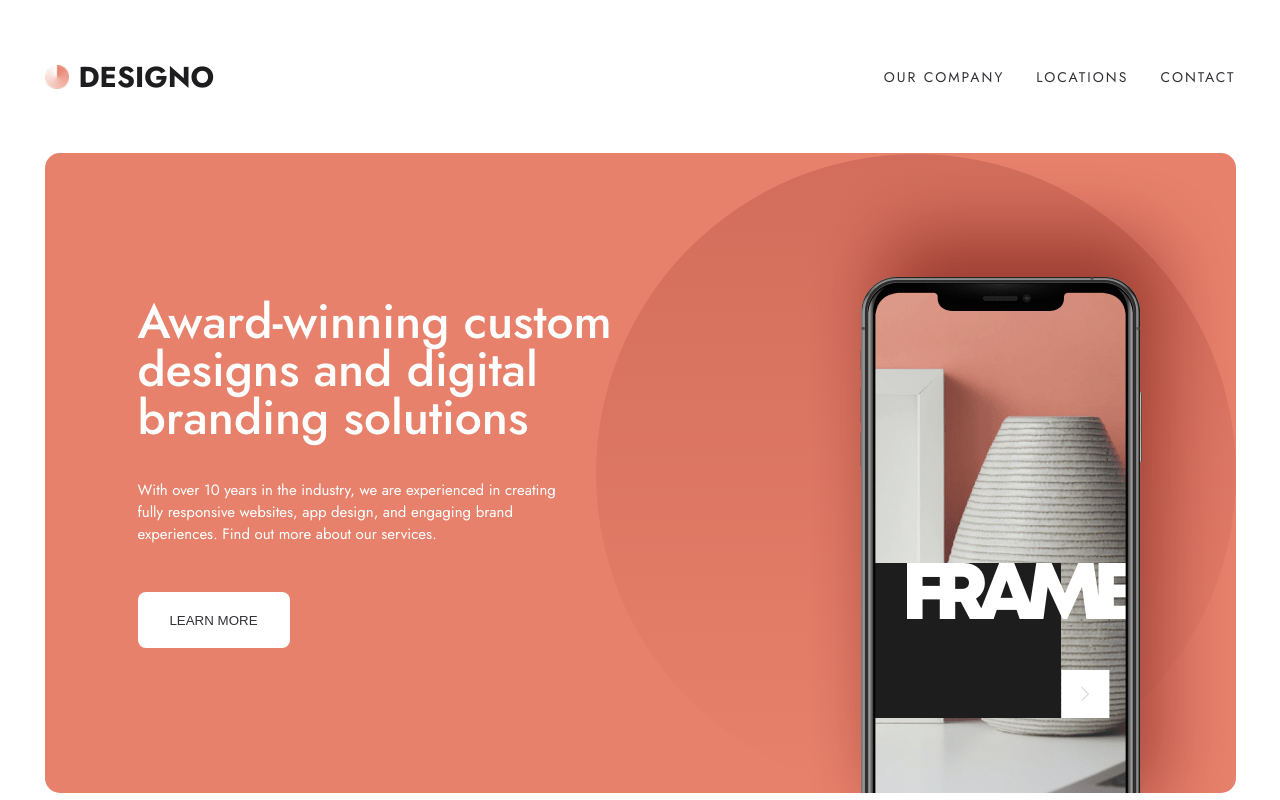
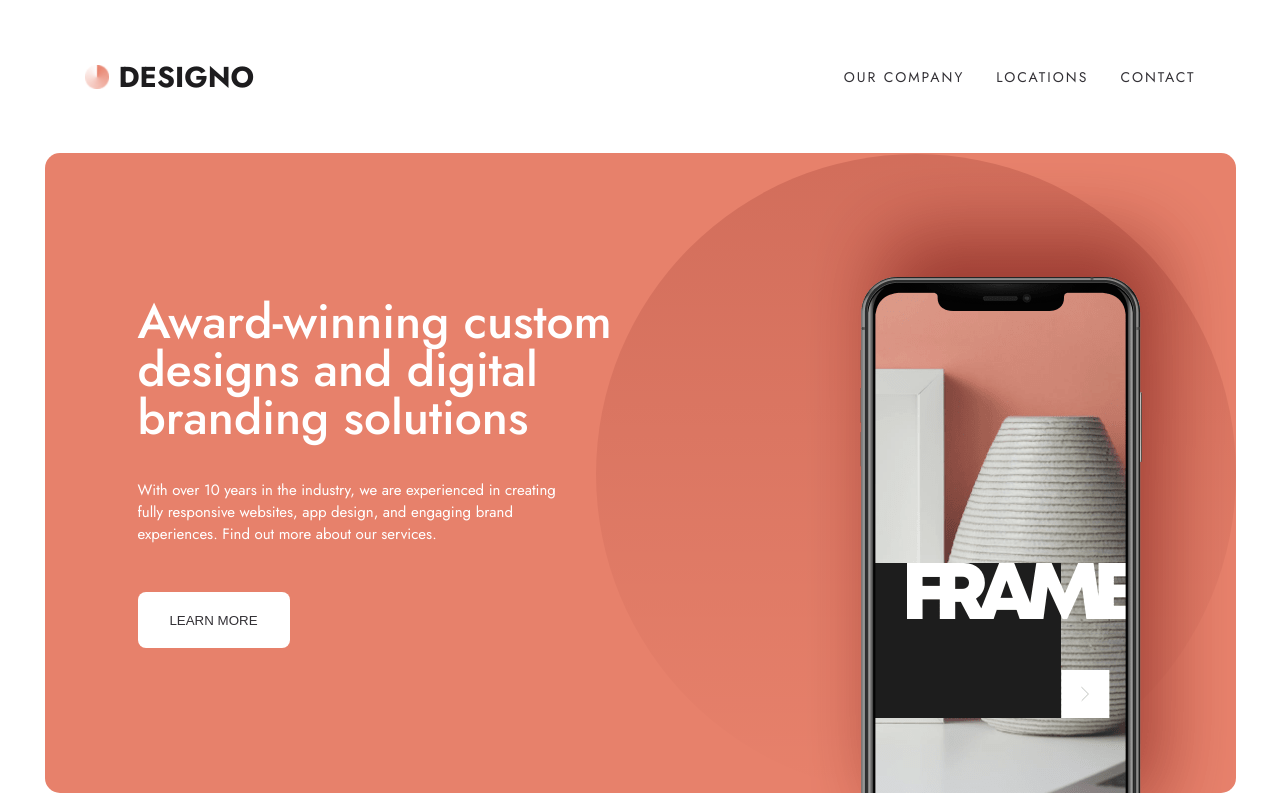
Before and after one commit to Chermann-KING/designo-app, a Next.js app: page / in a window 1280 px wide. Shown: the top 800 px of the page. Built offline with nearby package versions, Linux system fonts and the light colour scheme.

Commit message:
🐛 Develop: Components > Shared > Header > Fix width and margin

```diff
--- a/src/components/shared/header/Header.tsx
+++ b/src/components/shared/header/Header.tsx
@@ -195,14 +195,23 @@ const HeaderStyled = styled.header`
 
   @media (min-width: 576px) {
     height: 153px;
+
+    nav {
+      margin-left: 10px;
+    }
   }
 `;
 
 const LogoAndNavWrapper = styled.div`
-  width: clamp(327px, 100%, 1191px);
+  width: clamp(327px, 100%, 1111px);
   margin: 0 auto;
   display: flex;
   justify-content: space-between;
+
+  // Styles pour les tablettes
+  @media (min-width: 481px) and (max-width: 768px) {
+    max-width: 689px;
+  }
 `;
 
 const MobileMenuIcon = styled.button`
```
